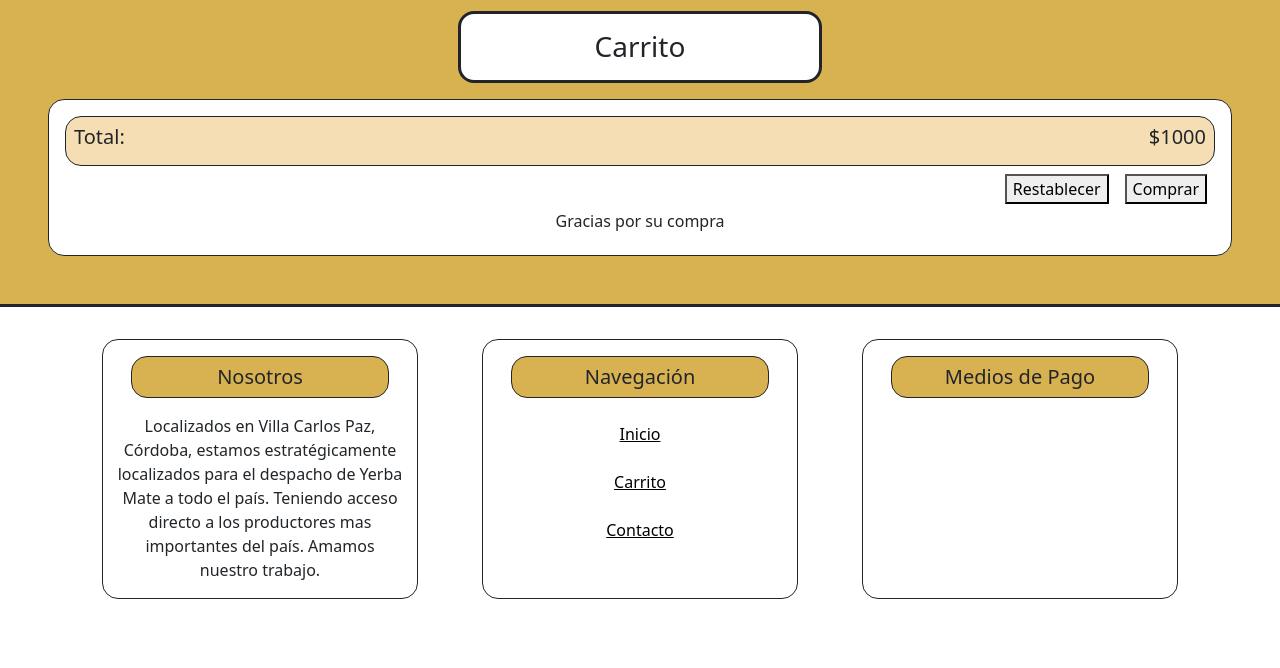
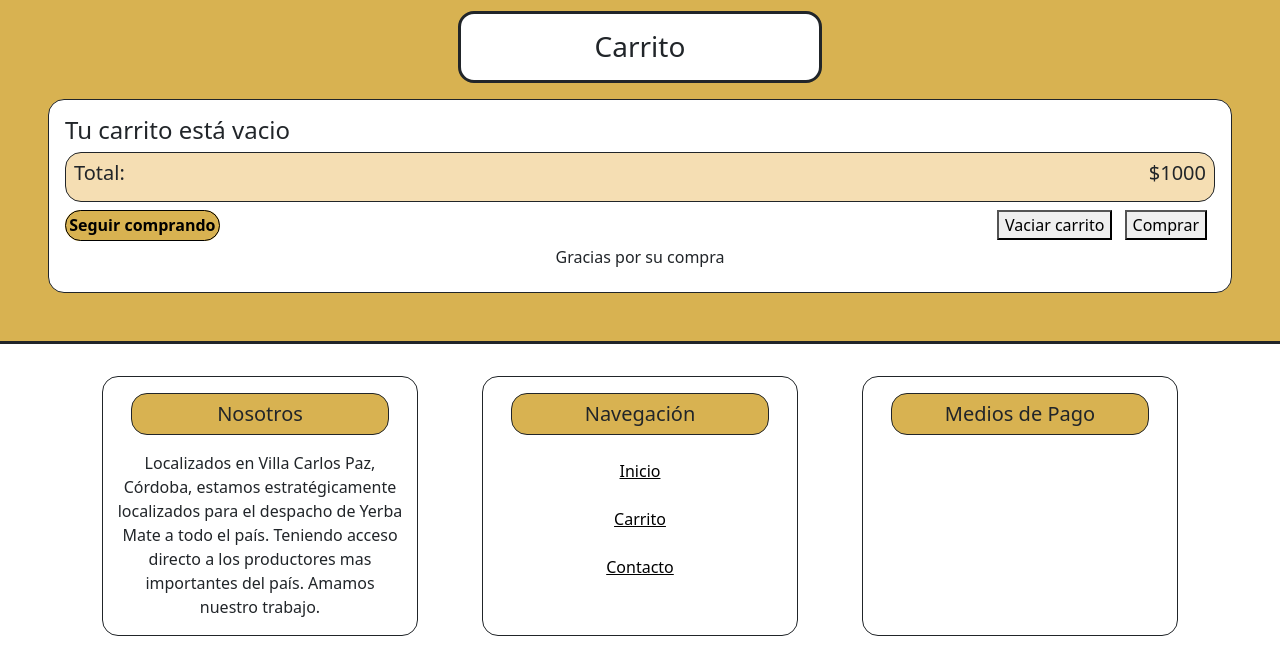
Before and after one commit to RodrigoSANSAL96/MasQueMate, a plain HTML site: page sections/carrito.html in a window 1280 px wide. Shown: the part 273-941 px from the top of the page. Before the commit the page ends 904 px from the top, so only its background shows below. Drawn offline with nearby package versions, Linux system fonts and the light colour scheme.

Commit message:
Agregue funcion del boton vaciar, no esta terminado

```diff
--- a/css/style.css
+++ b/css/style.css
@@ -132,7 +132,17 @@ header{
 }
 .carrito-boton-final{
     display: flex;
-    justify-content: flex-end;
+    justify-content: space-between;
+    align-items: center;
+}
+.boton-seguir-comprando{
+    border-style: solid;
+    border-width: 0.1rem;
+    border-radius: 1rem;
+    background-color: rgb(216, 178, 81);
+    padding: 0.2rem;
+    color: black;
+    text-decoration: none;
 }
 .boton-restablecer, .boton-comprar{
     margin: 0.5rem;
--- a/js/carrito.js
+++ b/js/carrito.js
@@ -30,13 +30,14 @@ function agregarAlCarrito(){
         `;
         contenedorCarritoProducto.append(div);
     })
-  }//else {
-    //const div = document.createElement("div");
-    //div.innerHTML = `
-    //  <h4>Tu carrito está vacio</h4>
-   // `;
-   // contenedorCarritoProducto.append(div);
- // }
+  } else {
+    const div = document.createElement("div");
+    div.classList.add("contenedor-producto-carrito");
+    div.innerHTML = `
+      <h4>Tu carrito está vacio</h4>
+    `;
+    contenedorCarritoProducto.append(div);
+  }
   botonEliminar();
 }
 agregarAlCarrito();
@@ -56,3 +57,13 @@ function eliminarDelCarrito(e){
 
   localStorage.setItem("productos-en-carrito", JSON.stringify(productosEnCarrito));
 }
+
+const vaciarCarrito = document.querySelector("#boton-vaciar");
+vaciarCarrito.addEventListener("click", vaciarElCarrito);
+
+function vaciarElCarrito(){
+  productosEnCarrito.length = 0;
+  localStorage.setItem("productos-en-carrito", JSON.stringify(productosEnCarrito));
+}
+
+// ACA NO ME ESTARIA FUNCIONANDO EL BOTON VACIAR
--- a/sections/carrito.html
+++ b/sections/carrito.html
@@ -52,8 +52,13 @@
                 <h5>$1000</h5>
             </div>
             <div id="carrito-botones" class="carrito-boton-final">
-                <button class="boton-restablecer">Restablecer</button>
-                <button class="boton-comprar">Comprar</button>
+                <div>
+                    <a class="boton-seguir-comprando" href="../index.html"><b>Seguir comprando</b></a>
+                </div>
+                <div>
+                 <button id="boton-vaciar" class="boton-vaciar">Vaciar carrito</button>
+                 <button id="boton-comprar" class="boton-comprar">Comprar</button>
+                </div>
             </div>
             <h3 class="subtítulo-carrito">Gracias por su compra</h3>
         </div>
```
Also changed, not shown: index.html (+2 -2 lines).
